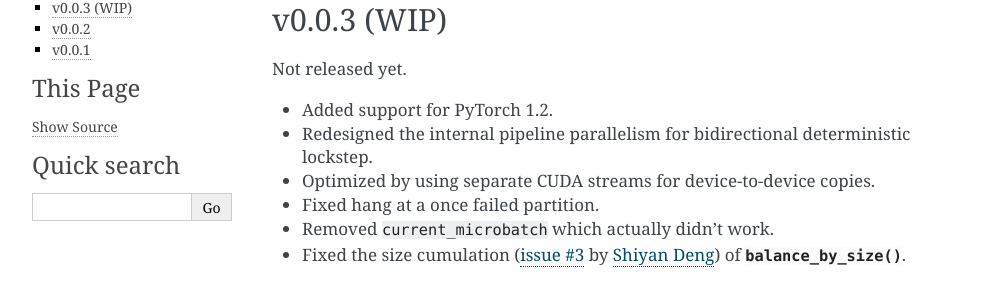
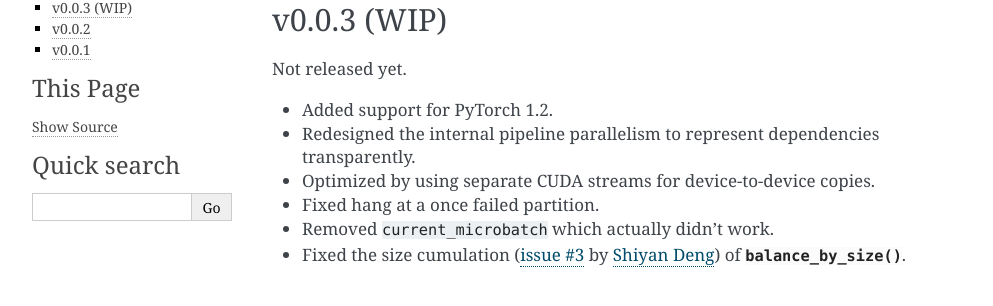
Before and after one commit to kakaobrain/torchgpipe, a Sphinx documentation site: the page built from docs/changelog.rst, in a window 1280 px wide. Shown: the part 118-424 px from the top of the page, without its empty margins (148-1141 px from the left). Built offline with Sphinx 7.4.7, drawn with Linux system fonts in a browser that asks for light colours.

Commit message:
Fix changelog about new pipeline parallelism implementation

```diff
--- a/docs/changelog.rst
+++ b/docs/changelog.rst
@@ -7,8 +7,8 @@ v0.0.3 (WIP)
 Not released yet.
 
 - Added support for PyTorch 1.2.
-- Redesigned the internal pipeline parallelism for bidirectional deterministic
-  lockstep.
+- Redesigned the internal pipeline parallelism to represent dependencies
+  transparently.
 - Optimized by using separate CUDA streams for device-to-device copies.
 - Fixed hang at a once failed partition.
 - Removed ``current_microbatch`` which actually didn't work.
```
